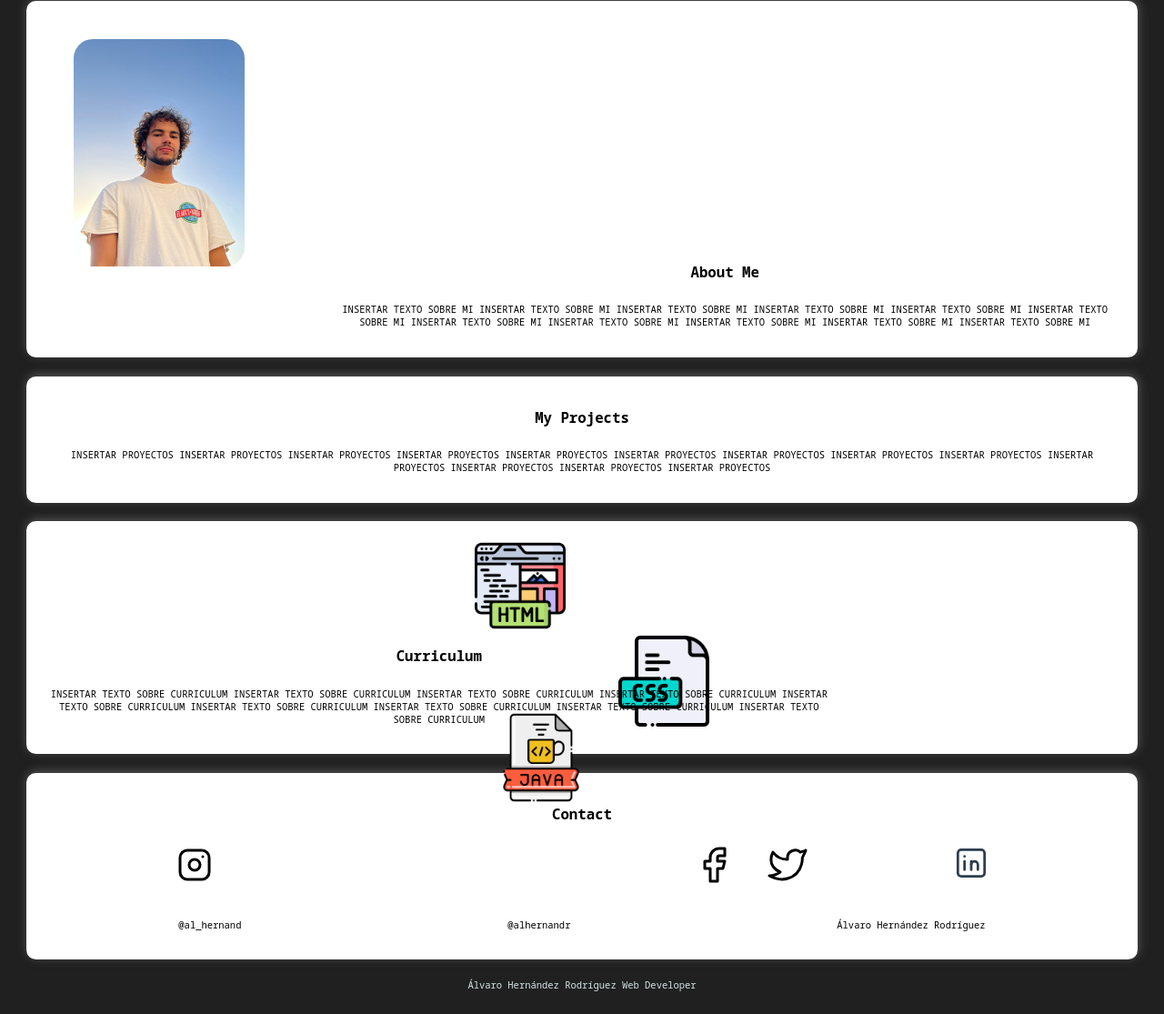
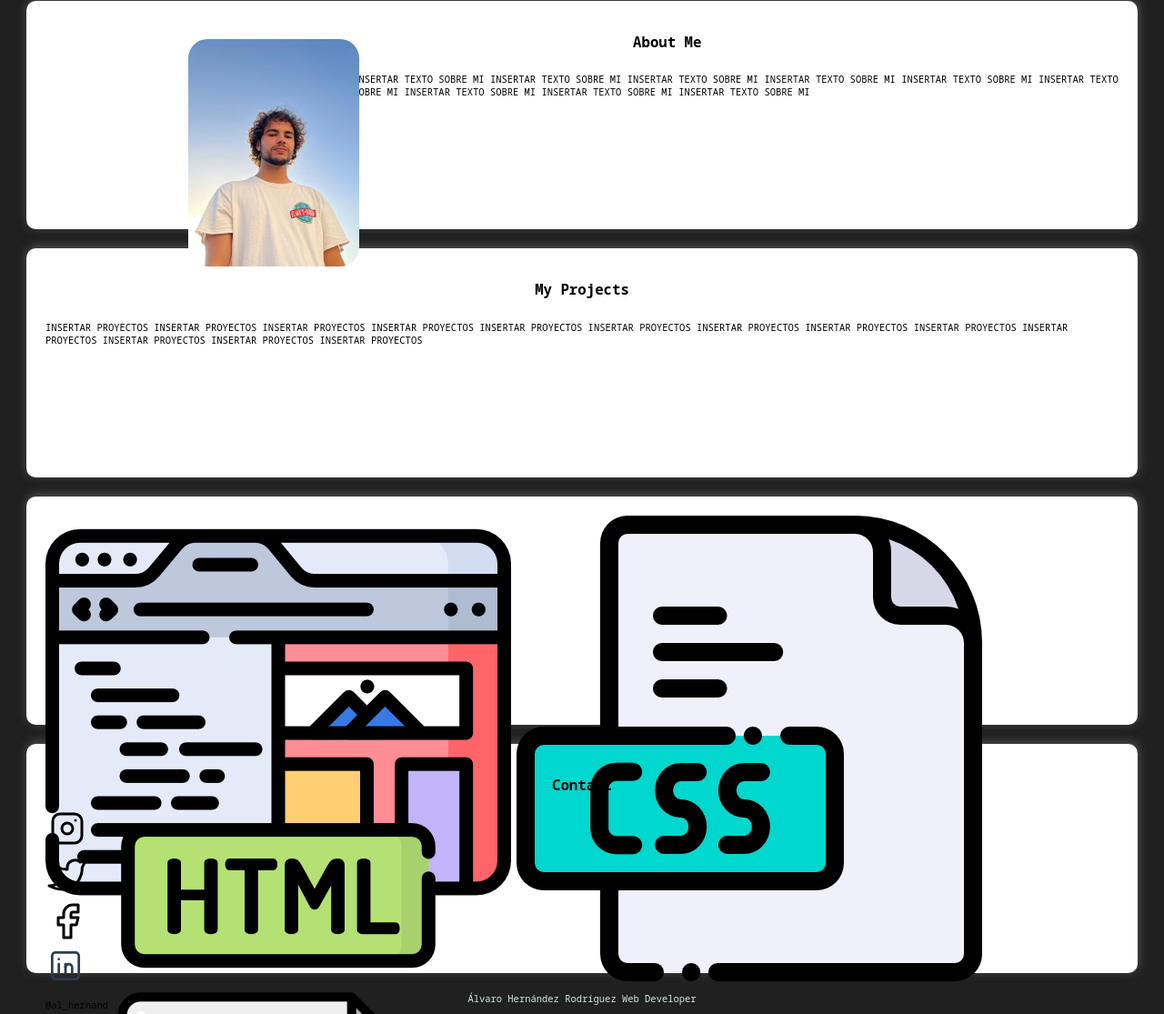
Before and after one commit to alhernandr/MiPortfolio, a plain HTML site: page index.html in a window 1280 px wide. Shown: the part 181-1296 px from the top of the page at 91% size. Drawn offline with Linux system fonts and the light colour scheme; a web font is replaced by a local one.

Commit message:
second commit

```diff
--- a/css/styles.css
+++ b/css/styles.css
@@ -22,20 +22,10 @@ body {
     background-color: #202020;
 }
 
-/*.boton{
+.bg-color{
     background-color: var(--secundario);
-    padding: 1rem 3rem;
-    margin-top: 2rem;
-    color:var(--blanco);
-    font-weight: 700;
-    text-decoration: none;
-    font-size: 2rem;
-    text-transform: uppercase;
-    border-radius: .5rem;
-    border: none;
-    width:80%;
-    text-align: center;
-}*/
+    border-radius: 3rem;
+}
 
 .titulo{
     font-size: 3.8rem;
@@ -43,10 +33,6 @@ body {
     text-align: center;
 }
 
-.bg-color{
-    background-color: var(--secundario);
-    border-radius: 3rem;
-}
 
 .sombra {
     background-color: var(--blanco);
@@ -54,6 +40,7 @@ body {
     padding: 2rem;
     border-radius: 1rem;
     margin: 2rem;
+    height: 20rem;
 }
 
 .navegacion-principal {
@@ -94,16 +81,7 @@ body {
     text-align: center;
 }
 
-.redes {
-    display: flex;
-    margin: 2rem;
-    justify-content: space-around;
-}
 
-.nombreredes {
-    display: flex;
-    justify-content: space-around;
-}
 
 .titlespage {
     display: flex;
@@ -117,67 +95,42 @@ body {
     flex-wrap: wrap;
 }
 
+
+
+.imagenpersonal {
+    position: relative;
+    top: 2rem;
+    left: 15rem;
+    height: 250px;
+    border-radius: 2rem;
+    float: left;
+}
+
+.icono {
+    height: 100px;
+    position:relative;
+    margin-top: 2rem;
+    grid-column: auto;
+
+}
+
+
+.social {
+    display: flex;
+    margin: 2rem;
+    justify-content: space-around;
+}
+
+.social img {
+    height: 100px;
+}
+
 .contacto {
     display: flex;
     justify-content: space-around;
 }
-.orden0 {
+
+.foot {
+    color: var(--primario);
     text-align: center;
 }
-
-.orden1 {
-    text-align:center;
-    padding-left: 30rem;
-}
-
-.orden2 {
-    position:relative;
-    text-align:center;
-    padding-right:30rem;
-}
-
-.imagenpersonal {
-    position: relative;
-    top: 2rem;
-    left: 3rem;
-    height: 250px;
-    border-radius: 2rem;
-}
-
-.icono1 {
-    height: 100px;
-    position: relative;
-    left: 45rem;
-}
-
-.icono2 {
-    height: 100px;
-    position: relative;
-    left: 50rem;
-    top: 10rem;
-}
-
-.icono3 {
-    height: 100px;
-    position:relative;
-    left: 27rem;
-    top: 18rem;
-
-}
-
-.iconoig {
-    position: relative;
-}
-
-.iconotw {
-    position: relative;
-    left: 35rem;
-}
-
-.iconofb {
-    position: relative;
-}
-
-.iconoli {
-    position: relative;
-}
```
